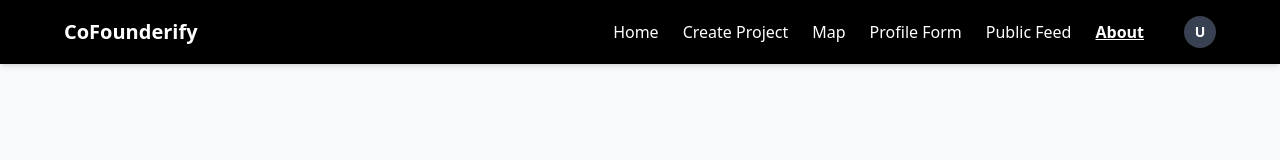
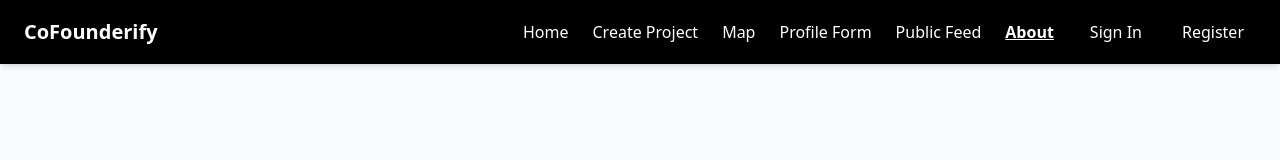
Before and after one commit to shin-noda/cofounderify, a React (Vite) app: page /about in a window 1280 px wide. Shown: the top 160 px of the page. Built offline with nearby package versions, Linux system fonts and the light colour scheme; no server answers.

Commit message:
Fixed some issues regarding closing button and the nav bar.

```diff
--- a/src/App.tsx
+++ b/src/App.tsx
@@ -33,6 +33,7 @@ function App() {
         <Routes>
           {/* Public routes */}
           <Route path="/" element={<Register />} /> {/* maybe change later */}
+          <Route path="/register" element={<Register />} /> {/* <-- Added this line */}
           <Route path="/signin" element={<SignIn />} />
           <Route path="/about" element={<About />} />
           <Route path="/contact" element={<Contact />} />
--- a/src/components/navigation/NavLinks.tsx
+++ b/src/components/navigation/NavLinks.tsx
@@ -1,14 +1,16 @@
-// src/components/navigation/NavLinks.tsx
 import React from "react";
 import { NavLink } from "react-router-dom";
+import type { User } from "firebase/auth";
 
 interface NavLinksProps {
+  user: User | null;
   profileMenuOpen: boolean;
   toggleProfileMenu: () => void;
   profileMenuRef: React.RefObject<HTMLDivElement | null>;
   profileButtonRef: React.RefObject<HTMLButtonElement | null>;
   handleLogout: () => void;
-  isMobile?: boolean; // Optional prop to handle mobile styling if needed
+  isMobile?: boolean;
+  closeMenu?: () => void;  // NEW optional callback to close mobile menu
 }
 
 const links = [
@@ -21,13 +23,31 @@ const links = [
 ];
 
 const NavLinks: React.FC<NavLinksProps> = ({
+  user,
   profileMenuOpen,
   toggleProfileMenu,
   profileMenuRef,
   profileButtonRef,
   handleLogout,
   isMobile = false,
+  closeMenu,
 }) => {
+  const getInitials = () => {
+    if (!user?.displayName) return "U";
+    const names = user.displayName.trim().split(" ");
+    if (names.length === 1) return names[0].charAt(0).toUpperCase();
+    return (
+      names[0].charAt(0).toUpperCase() + names[1].charAt(0).toUpperCase()
+    );
+  };
+
+  // Helper to handle link clicks, closing menu on mobile
+  const handleLinkClick = () => {
+    if (isMobile && closeMenu) {
+      closeMenu();
+    }
+  };
+
   return (
     <>
       {links.map(({ name, path }) => (
@@ -35,6 +55,7 @@ const NavLinks: React.FC<NavLinksProps> = ({
           <NavLink
             to={path}
             end
+            onClick={handleLinkClick}  // close mobile menu on click
             className={({ isActive }) =>
               `cursor-pointer hover:underline ${
                 isActive ? "underline font-semibold" : ""
@@ -46,16 +67,20 @@ const NavLinks: React.FC<NavLinksProps> = ({
         </li>
       ))}
 
+      {user ? (
         <li className="relative flex items-center">
           <button
             ref={profileButtonRef}
-          onClick={toggleProfileMenu}
+            onClick={(e) => {
+              e.stopPropagation();  // prevent bubbling and double toggle
+              toggleProfileMenu();
+            }}
             aria-label="Toggle profile menu"
             className={`${
               isMobile ? "ml-0" : "ml-4"
             } w-8 h-8 rounded-full bg-gray-700 flex items-center justify-center text-white text-sm font-semibold hover:bg-gray-600`}
           >
-          U
+            {getInitials()}
           </button>
 
           {profileMenuOpen && (
@@ -67,7 +92,10 @@ const NavLinks: React.FC<NavLinksProps> = ({
             >
               <div className="flex justify-end">
                 <button
-                onClick={toggleProfileMenu}
+                  onClick={(e) => {
+                    e.stopPropagation();  // STOP BUBBLING here
+                    toggleProfileMenu();
+                  }}
                   aria-label="Close profile menu"
                   className="text-2xl font-normal text-black hover:text-gray-700"
                 >
@@ -75,7 +103,10 @@ const NavLinks: React.FC<NavLinksProps> = ({
                 </button>
               </div>
               <button
-              onClick={handleLogout}
+                onClick={() => {
+                  handleLogout();
+                  if (isMobile && closeMenu) closeMenu();
+                }}
                 className="mt-2 block w-full text-left px-4 py-2 hover:bg-gray-200 text-red-600"
               >
                 Log Out
@@ -83,6 +114,55 @@ const NavLinks: React.FC<NavLinksProps> = ({
             </div>
           )}
         </li>
+      ) : (
+        <>
+          {isMobile ? (
+            <>
+              <li>
+                <NavLink
+                  to="/signin"
+                  onClick={handleLinkClick}
+                  className={({ isActive }) =>
+                    `cursor-pointer hover:underline ${
+                      isActive ? "underline font-semibold" : ""
+                    }`
+                  }
+                >
+                  Sign In
+                </NavLink>
+              </li>
+              <li>
+                <NavLink
+                  to="/register"
+                  onClick={handleLinkClick}
+                  className={({ isActive }) =>
+                    `cursor-pointer hover:underline${
+                      isActive ? "underline font-semibold" : ""
+                    }`
+                  }
+                >
+                  Register
+                </NavLink>
+              </li>
+            </>
+          ) : (
+            <li className="flex space-x-4 ml-4">
+              <NavLink
+                to="/signin"
+                className="px-3 py-1 rounded hover:bg-gray-700"
+              >
+                Sign In
+              </NavLink>
+              <NavLink
+                to="/register"
+                className="px-3 py-1 rounded hover:bg-gray-700"
+              >
+                Register
+              </NavLink>
+            </li>
+          )}
+        </>
+      )}
     </>
   );
 };
--- a/src/components/navigation/Navigation.tsx
+++ b/src/components/navigation/Navigation.tsx
@@ -1,32 +1,45 @@
-// src/components/navigation/Navigation.tsx
 import React, { useState, useRef, useEffect } from "react";
-import { NavLink, useNavigate } from "react-router-dom";
-import { getAuth } from "firebase/auth";
+import { NavLink, useNavigate, useLocation } from "react-router-dom";
+import { getAuth, onAuthStateChanged, type User } from "firebase/auth";
 import NavLinks from "./NavLinks";
 import MobileMenu from "./MobileMenu";
 
 const Navigation: React.FC = () => {
   const [isOpen, setIsOpen] = useState(false);
   const [profileMenuOpen, setProfileMenuOpen] = useState(false);
+  const [user, setUser] = useState<User | null>(null);
+
   const profileMenuRef = useRef<HTMLDivElement>(null);
   const profileButtonRef = useRef<HTMLButtonElement>(null);
+  const toggleButtonRef = useRef<HTMLButtonElement | null>(null);
   const navigate = useNavigate();
+  const location = useLocation();
+
+  useEffect(() => {
+    const auth = getAuth();
+    const unsubscribe = onAuthStateChanged(auth, (currentUser) => {
+      setUser(currentUser);
+    });
+    return unsubscribe;
+  }, []);
 
   const toggleMenu = () => setIsOpen((open) => !open);
   const closeMenu = () => setIsOpen(false);
 
-  const toggleProfileMenu = () => setProfileMenuOpen((prev) => !prev);
+  const toggleProfileMenu = (e?: React.MouseEvent) => {
+    if (e) e.stopPropagation();
+    setProfileMenuOpen((prev) => !prev);
+  };
 
   useEffect(() => {
-    if (!profileMenuOpen) return; // Only add listener if menu is open
+    if (!profileMenuOpen) return;
 
     function handleClickOutside(event: MouseEvent) {
-      if (
-        profileMenuRef.current &&
-        !profileMenuRef.current.contains(event.target as Node) &&
-        profileButtonRef.current &&
-        !profileButtonRef.current.contains(event.target as Node)
-      ) {
+      const clickedTarget = event.target as Node;
+      const isInsideMenu = profileMenuRef.current?.contains(clickedTarget);
+      const isInsideButton = profileButtonRef.current?.contains(clickedTarget);
+
+      if (!isInsideMenu && !isInsideButton) {
         setProfileMenuOpen(false);
       }
     }
@@ -36,6 +49,11 @@ const Navigation: React.FC = () => {
       document.removeEventListener("mousedown", handleClickOutside);
     };
   }, [profileMenuOpen]);
+
+  useEffect(() => {
+    setProfileMenuOpen(false);
+    closeMenu();
+  }, [location.pathname]);
 
   const handleLogout = async () => {
     const auth = getAuth();
@@ -48,15 +66,23 @@ const Navigation: React.FC = () => {
   };
 
   return (
-    <nav className="w-full bg-black text-white px-6 py-4 fixed top-0 left-0 z-50 shadow-md">
-      <div className="flex justify-between items-center max-w-6xl mx-auto">
-        <NavLink to="/dashboard" className="font-bold text-xl" end>
+    <nav className="w-full bg-black text-white fixed top-0 left-0 z-50 shadow-md">
+      <div className="relative w-full flex items-center justify-between py-4 px-6">
+        {/* Logo absolutely positioned left but relative to this container */}
+        <NavLink
+          to="/dashboard"
+          className="font-bold text-xl absolute left-6 top-1/2 transform -translate-y-1/2"
+          end
+        >
           CoFounderify
         </NavLink>
 
-        {/* Desktop Nav */}
+        {/* Nav links and hamburger: stretch full width, pushed right */}
+        <div className="flex items-center justify-end flex-grow ml-24">
+          {/* Desktop nav */}
           <ul className="hidden md:flex space-x-6 items-center">
             <NavLinks
+              user={user}
               profileMenuOpen={profileMenuOpen}
               toggleProfileMenu={toggleProfileMenu}
               profileMenuRef={profileMenuRef}
@@ -65,18 +91,25 @@ const Navigation: React.FC = () => {
             />
           </ul>
 
-        {/* Mobile Menu Button */}
+          {/* Mobile hamburger */}
           <button
-          className="md:hidden text-2xl focus:outline-none"
-          onClick={toggleMenu}
+            ref={toggleButtonRef}
+            className="md:hidden text-2xl focus:outline-none ml-4"
+            onClick={(e) => {
+              e.stopPropagation();
+              toggleMenu();
+            }}
             aria-label="Toggle menu"
           >
             {isOpen ? "×" : "≡"}
           </button>
         </div>
+      </div>
 
-      {/* Mobile Menu */}
+      {isOpen && (
+        <div className="md:hidden bg-black px-6 pb-4">
           <MobileMenu
+            user={user}
             isOpen={isOpen}
             closeMenu={closeMenu}
             profileMenuOpen={profileMenuOpen}
@@ -85,6 +118,8 @@ const Navigation: React.FC = () => {
             profileButtonRef={profileButtonRef}
             handleLogout={handleLogout}
           />
+        </div>
+      )}
     </nav>
   );
 };
--- a/src/components/register/RegisterCompleteProfileForm.tsx
+++ b/src/components/register/RegisterCompleteProfileForm.tsx
@@ -112,7 +112,9 @@ const RegisterCompleteProfileForm: React.FC = () => {
         { merge: true }
       );
 
+      // Navigate and refresh to re-trigger app state logic
       navigate("/dashboard");
+      window.location.reload();
     } catch (err: any) {
       setError(err.message || "Failed to complete profile.");
     } finally {
--- a/src/pages/SignIn.tsx
+++ b/src/pages/SignIn.tsx
@@ -29,7 +29,7 @@ const SignIn: React.FC = () => {
       await signInWithEmailAndPassword(auth, email, password);
       navigate("/dashboard");
     } catch (err: any) {
-      setError(err.message || "Failed to sign in");
+      setError("Email or password is incorrect.");
     } finally {
       setLoading(false);
     }
```
Also changed, not shown: index.html (+23 -0 lines), src/components/navigation/MobileMenu.tsx (+36 -4 lines), public/logo.png (added), 1 other file (tests, documents, lock files or other folders). Lines whose indentation alone changed are shown as unchanged.
